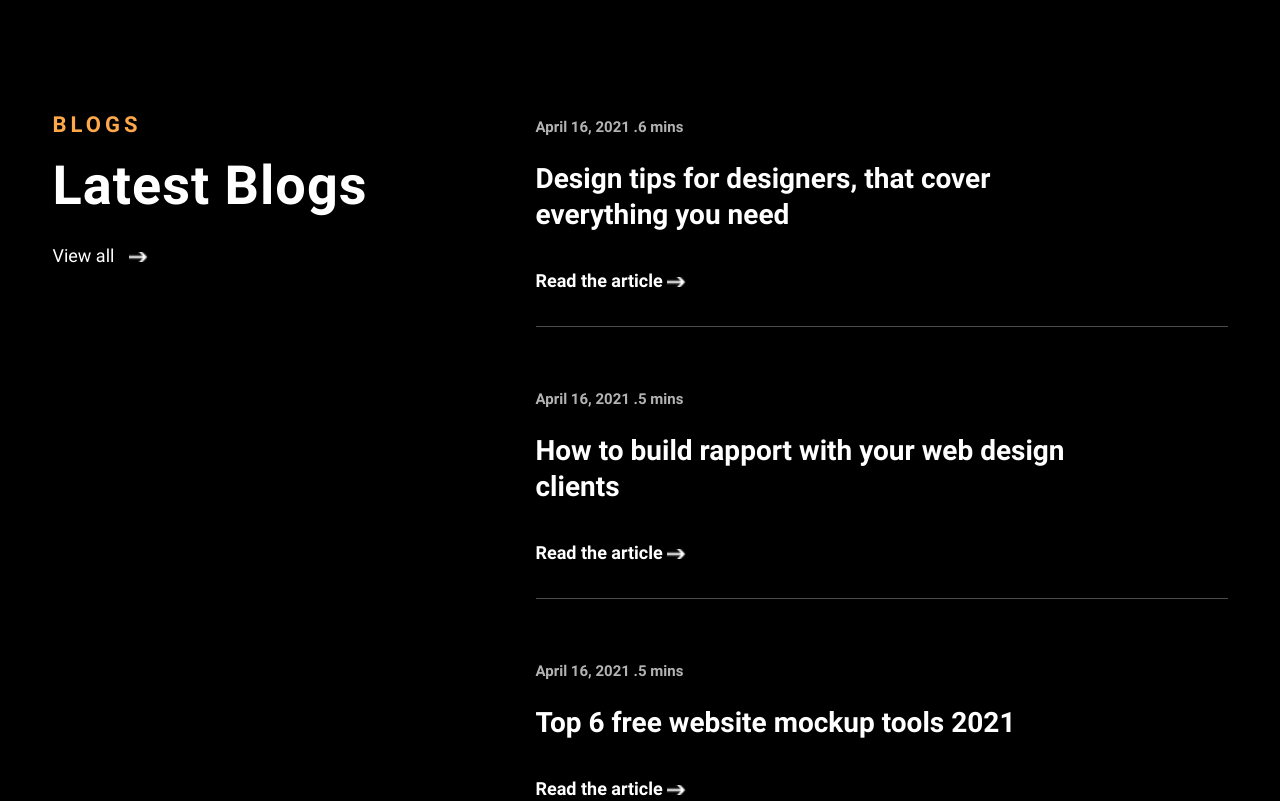
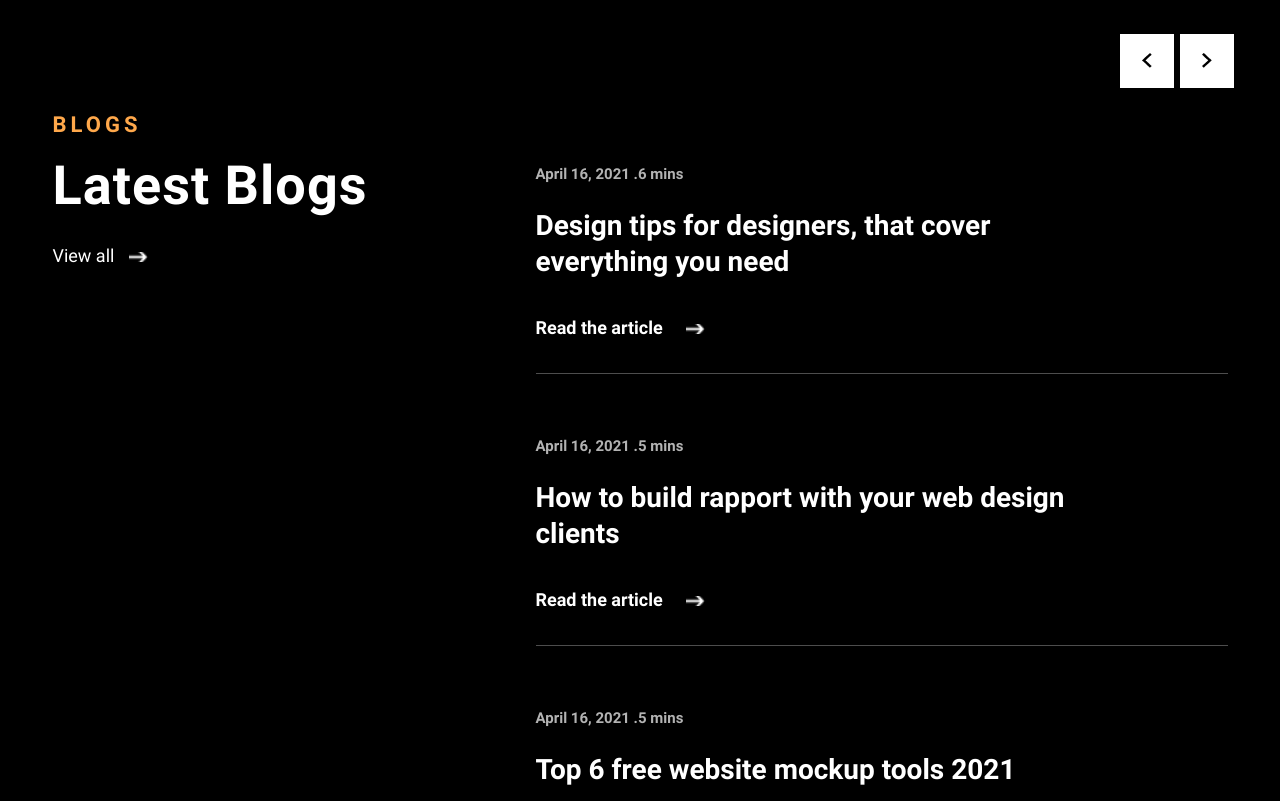
Before and after one commit to Mustafoyev/Vector, a plain HTML site: page index.html in a window 1280 px wide. Shown: the part 2635-3436 px from the top of the page. Drawn offline with Linux system fonts and the light colour scheme.

Commit message:
Add all changes

```diff
--- a/css/main.css
+++ b/css/main.css
@@ -349,11 +349,33 @@ img {
 }
 
 .blog__inner {
+  position: relative;
   display: flex;
-  align-items: baseline;
-  justify-content: center;
 }
 
+.blog__inner::before {
+  position: absolute;
+  top: -80px;
+  left: calc(50% + 480px);
+  width: 54px;
+  height: 54px;
+  background-image: url("../images/Frame-1.png");
+  background-repeat: no-repeat;
+  background-size: 100%;
+  content: "";
+}
+
+.blog__inner::after {
+  position: absolute;
+  top: -80px;
+  left: calc(50% + 540px);
+  width: 54px;
+  height: 54px;
+  background-image: url("../images/Frame-2.png");
+  background-repeat: no-repeat;
+  background-size: 100%;
+  content: "";
+}
 .blog__conntent-wrapper {
   margin-right: 168px;
 }
@@ -385,9 +407,17 @@ img {
   margin-left: 10px;
 }
 
+.blog__list {
+  list-style-type: none;
+}
+
 .blog__item {
   width: 692px;
   border-bottom: 1px solid rgba(255, 255, 255, 0.3);
+}
+
+.blog__item:nth-child(1) {
+  padding-top: 50px;
 }
 
 .blog__item + .blog__item {
@@ -420,5 +450,9 @@ img {
   text-decoration: none;
   color: #ffffff;
 }
+
+.blog__item-img {
+  margin-left: 19px;
+}
 /* /blogs-styles */
-/* main-styles */
+/* main-styles */ ;
```
Also changed, not shown: images/Frame-1.png (added), images/Frame-2.png (added), images/Rectangle-1.png (deleted), images/Rectangle-2.png (deleted), images/blog-1.svg (deleted), images/blog-2.svg (deleted).
